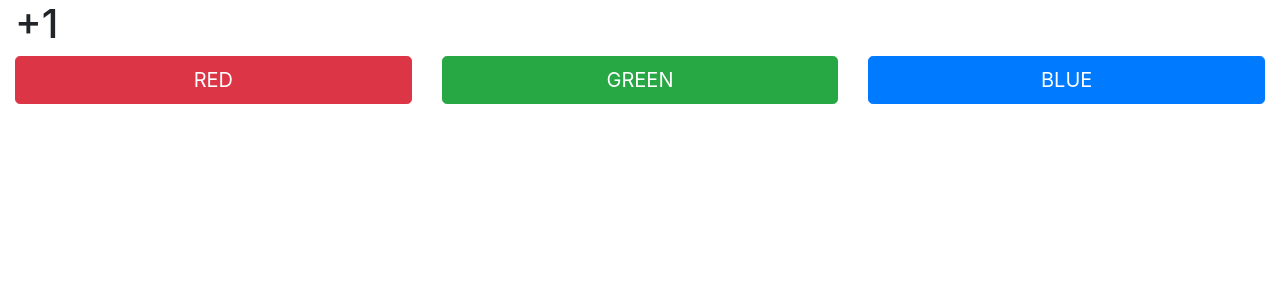
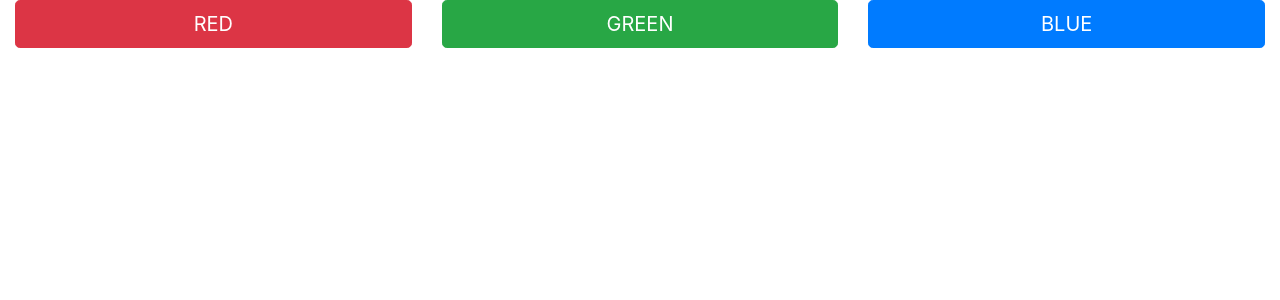
Before and after one commit to bobypt/node-redis-game, an Angular app in the folder silly-game/: page /play in a window 1280 px wide. Shown: the top 300 px of the page. Built offline with nearby package versions, Linux system fonts and the light colour scheme.

Commit message:
minor updates.

```diff
--- a/silly-game/src/app/pages/game/game.component.html
+++ b/silly-game/src/app/pages/game/game.component.html
@@ -1,7 +1,9 @@
-<h1 class="animated bounce delay-2s">+1</h1>
-
 <div class="row">
     <div class="col-sm" *ngFor="let option of options; let i = index">
         <button type="button" (click)="update(option)" class="btn btn-lg btn-block {{option.class}}">{{option.name}}</button>
     </div>
   </div>
+  <div class="row text-centers">
+        <h1 class="display-1 text-dark animated slideOutDown delay-2s" *ngIf="animate">+1</h1>
+        <h1 class="display-1 text-dark animated slideOutRight delay-2s" *ngIf="!animate">+1</h1>
+  </div>
--- a/silly-game/src/app/pages/game/game.component.ts
+++ b/silly-game/src/app/pages/game/game.component.ts
@@ -15,6 +15,8 @@ export class GameComponent implements OnInit {
     { name: "BLUE", key: "key-blue", class: "btn-primary" }
   ];
 
+  animate: boolean = true;
+
 
   constructor(private _gameService: GameService) { }
 
@@ -22,6 +24,7 @@ export class GameComponent implements OnInit {
   }
 
   update(option) {
+    this.animate = !this.animate;
     this.shuffle(this.options);
     console.log("seletced  " + option.key);
     this._gameService.incrementKey(option.key).subscribe(
```
